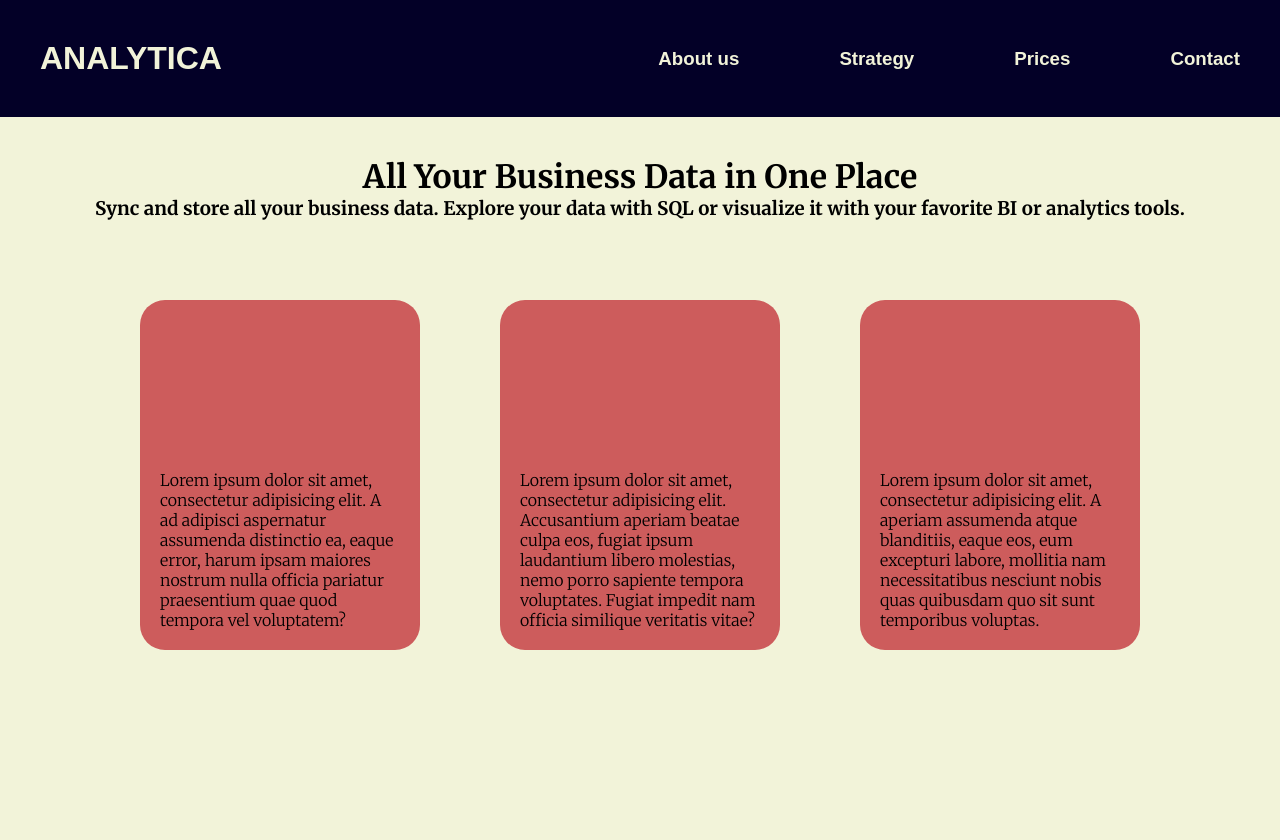
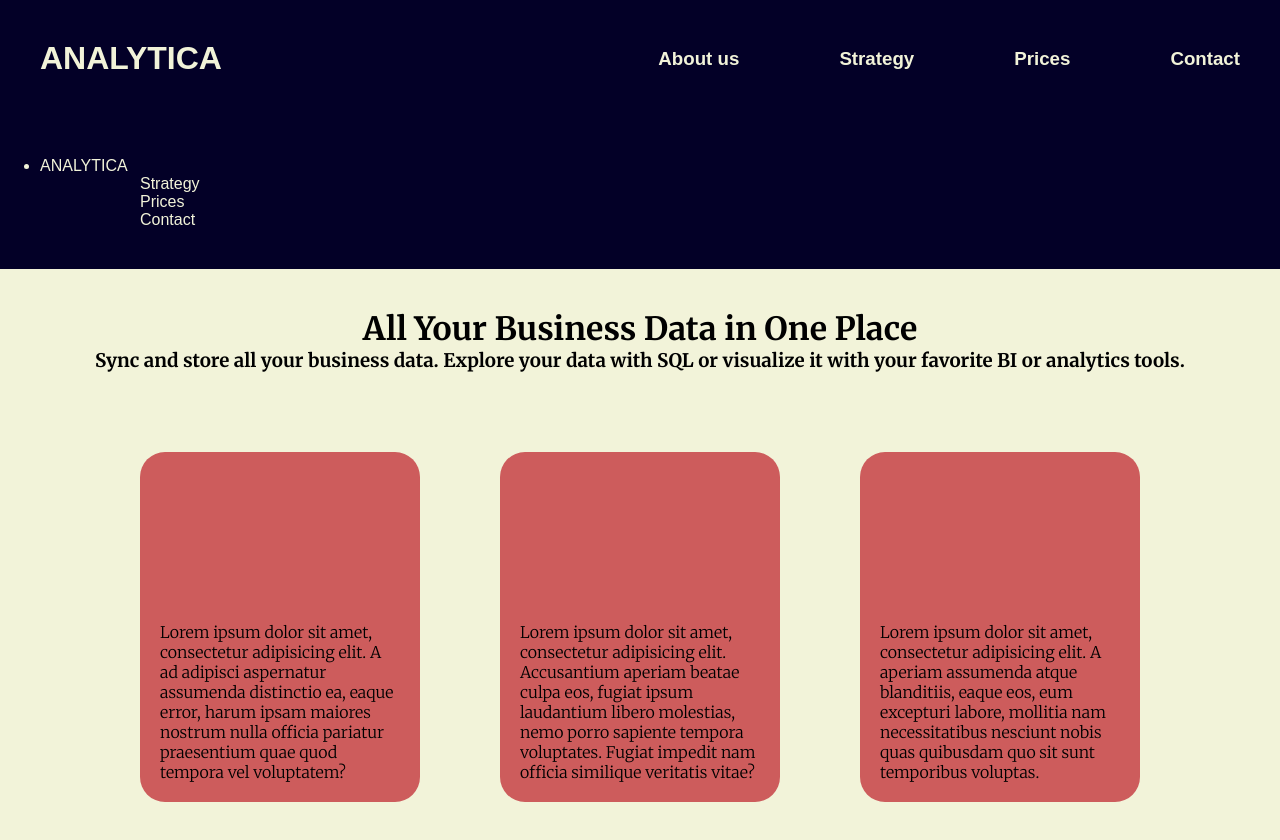
Before and after one commit to Haikotjo/huiswerk, a plain HTML site: page opdracht-2-3/index.html in a window 1280 px wide. Before the commit the page ends 800 px from the top, so only its background shows below. Drawn offline with Linux system fonts and the light colour scheme; a web font is replaced by a local one.

Commit message:
nav aangepast

```diff
--- a/opdracht-2-3/index.html
+++ b/opdracht-2-3/index.html
@@ -25,6 +25,16 @@
         <h3 class="menu four">Contact</h3>
         </div>
     </div>
+
+    <div class="nav">
+    <ul>
+        <li class="home">ANALYTICA</li>
+        <li class="menu one>About us</li>
+        <li class="menu two">Strategy</li>
+        <li class="menu three">Prices</li>
+        <li class="menu four">Contact</li>
+    </ul>
+    </div>
 </header>
 
 
--- a/opdracht-2-3/styles.css
+++ b/opdracht-2-3/styles.css
@@ -17,6 +17,7 @@ header{
 .nav{
     display: flex;
     flex-direction: row;
+    flex-wrap: wrap;
     justify-content: space-between;
     align-items: center;
     padding: 40px;
```
